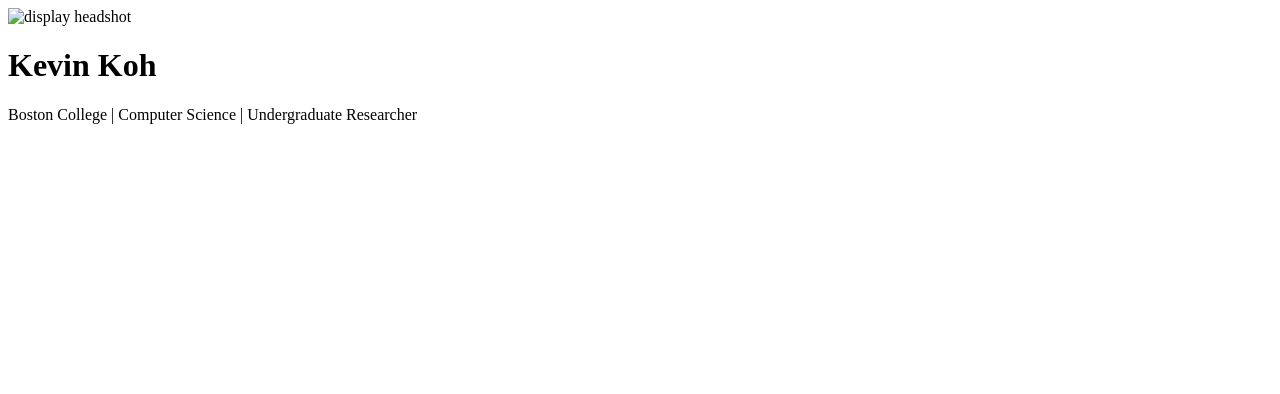
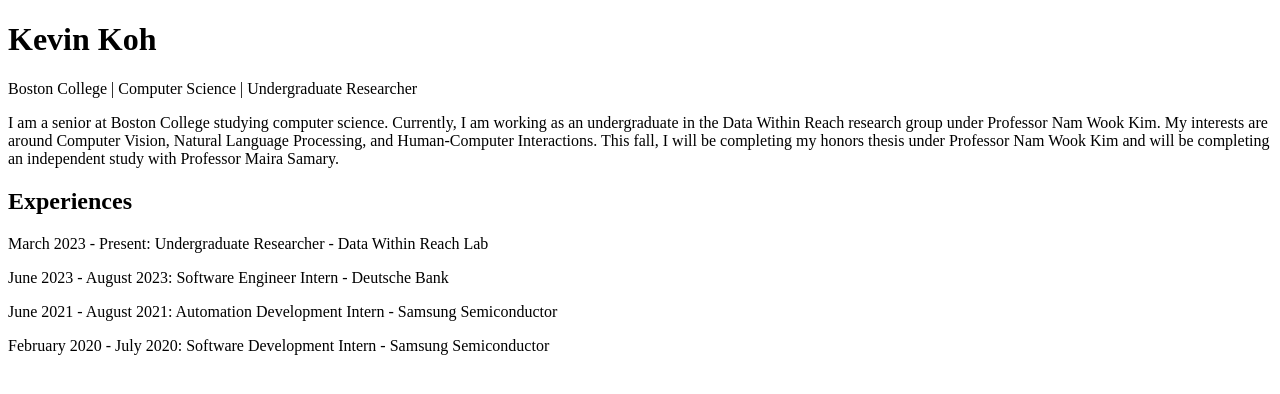
Before and after one commit to k3vkoh/k3vkoh.github.io, a plain HTML site: page index.html in a window 1280 px wide. Drawn offline with Linux system fonts and the light colour scheme.

Commit message:
experiences + about

```diff
--- a/index.html
+++ b/index.html
@@ -10,13 +10,20 @@
     <body>
         <main>
             <div class="intro">
-                <div class="intro-image">
-                    <img src = "images/kevinphoto.jpg" alt="display headshot">
-                </div>
                 </div class="image-text">
                     <h1>Kevin Koh</h1>
                     <p>Boston College | Computer Science | Undergraduate Researcher</p>
                 <div>
+            </div>
+            <div class="about">
+                <p>I am a senior at Boston College studying computer science. Currently, I am working as an undergraduate in the Data Within Reach research group under Professor Nam Wook Kim. My interests are around Computer Vision, Natural Language Processing, and Human-Computer Interactions. This fall, I will be completing my honors thesis under Professor Nam Wook Kim and will be completing an independent study with Professor Maira Samary.</p>
+            </div>
+            <div class="experience">
+                <h2>Experiences</h2>
+                <p>March 2023 - Present: Undergraduate Researcher - Data Within Reach Lab</p>
+                <p>June 2023 - August 2023: Software Engineer Intern - Deutsche Bank</p>
+                <p>June 2021 - August 2021: Automation Development Intern - Samsung Semiconductor</p>
+                <p>February 2020 - July 2020: Software Development Intern - Samsung Semiconductor</p>
             </div>
         </main>
 
```
